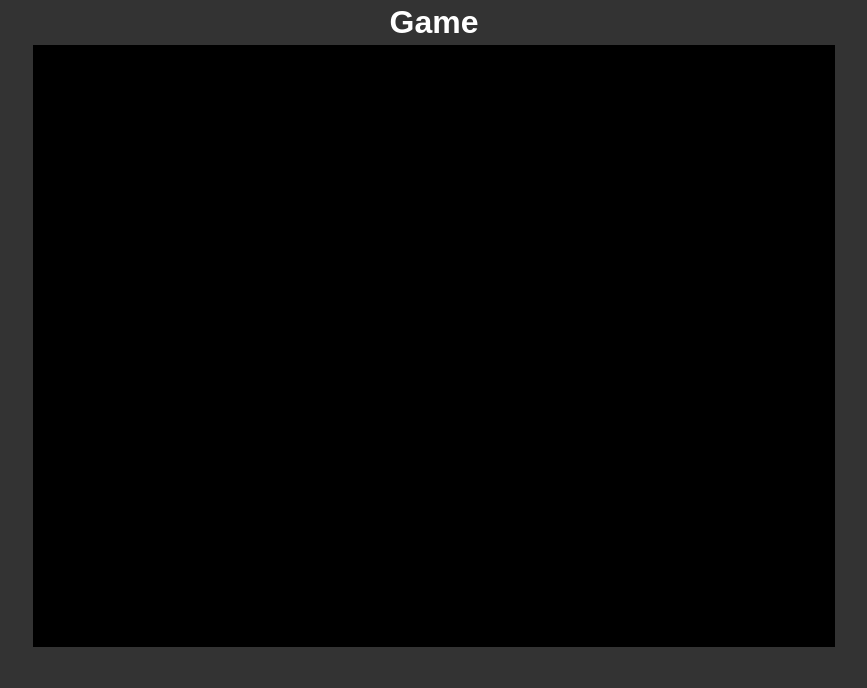
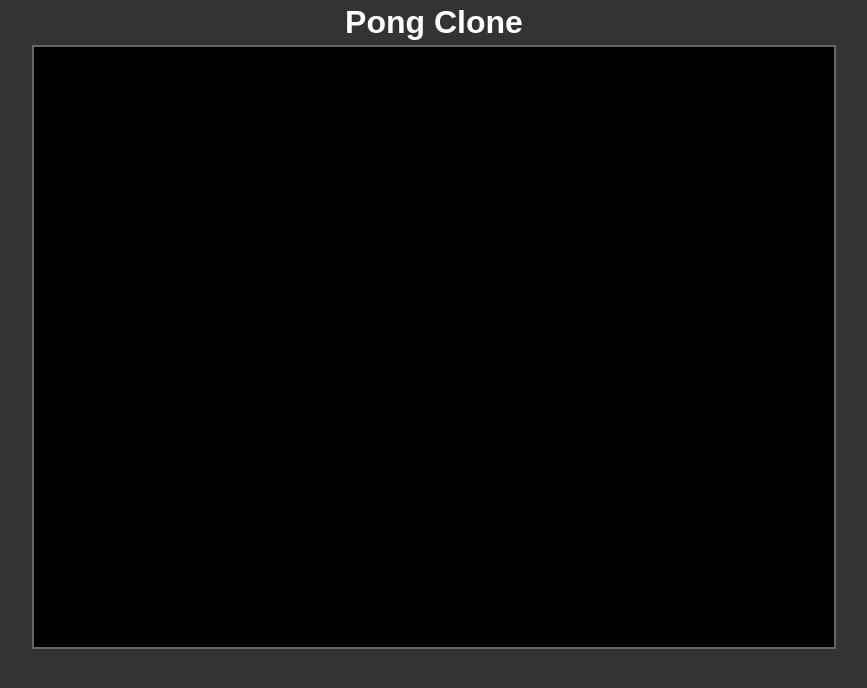
Before and after one commit to HyperHumans52/pong-clone-js, a plain HTML site: page index.html in a window 1280 px wide. Shown: the whole page, without its empty margins (206-1073 px from the left). Drawn offline with Linux system fonts and the light colour scheme.

Commit message:
Minor file updates

```diff
--- a/index.html
+++ b/index.html
@@ -3,12 +3,12 @@
     <head>
         <meta charset="UTF-8" />
         <meta name="viewport" content="width=device-width, initial-scale=1.0" />
-        <title>Game</title>
-        <link rel="stylesheet" href="style.css"></link>
+        <title>Pong Clone</title>
+        <link rel="stylesheet" href="style.css" />
         <script type="module" src="app.js" defer></script>
     </head>
     <body>
-        <h1>Game</h1>
+        <h1>Pong Clone</h1>
         <canvas id="canvas" width="800" height="600"></canvas>
     </body>
 </html>
--- a/style.css
+++ b/style.css
@@ -13,5 +13,5 @@ canvas {
     background-color: #000;
     display: block; /* Removes extra space below canvas */
     margin: 0 auto; /* Centers the canvas */
-    border: solid 1px #000;
+    border: solid 2px #666;
 }
```
Also changed, not shown: app.js (+0 -11 lines).
